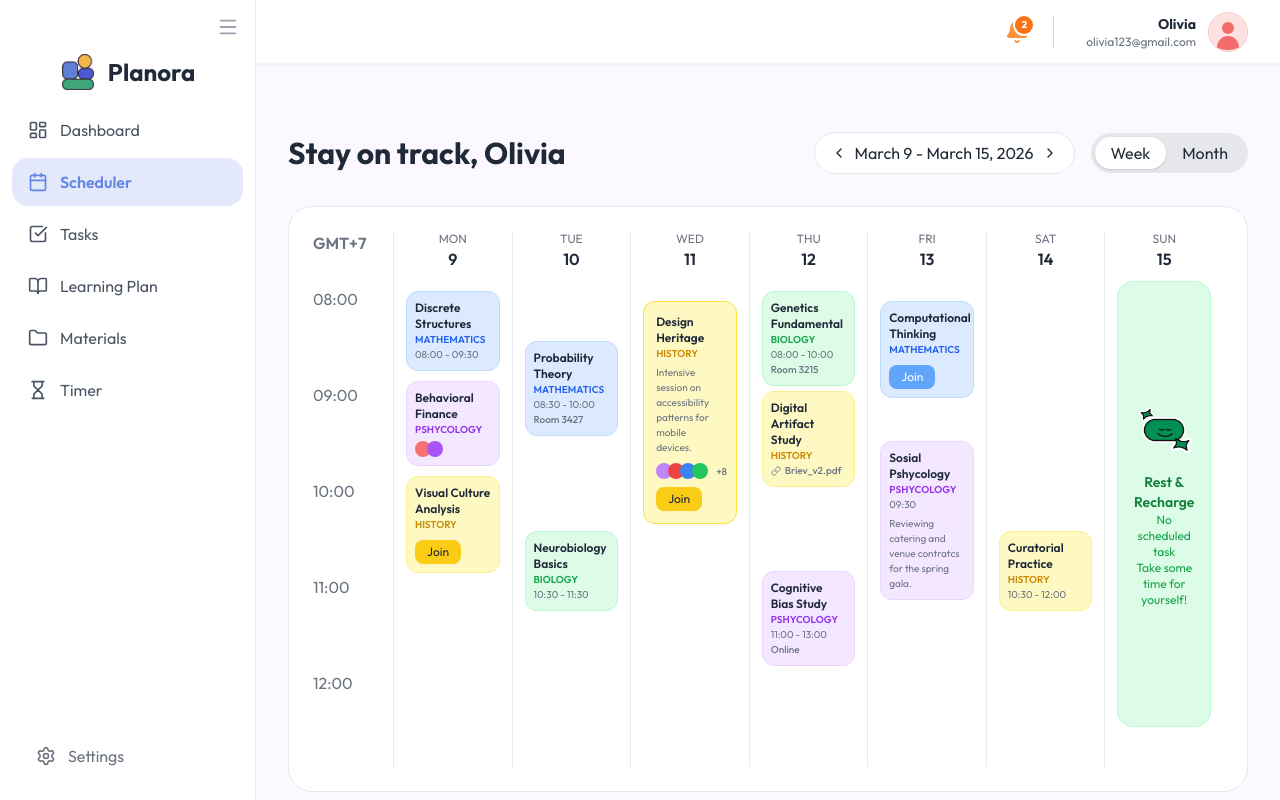
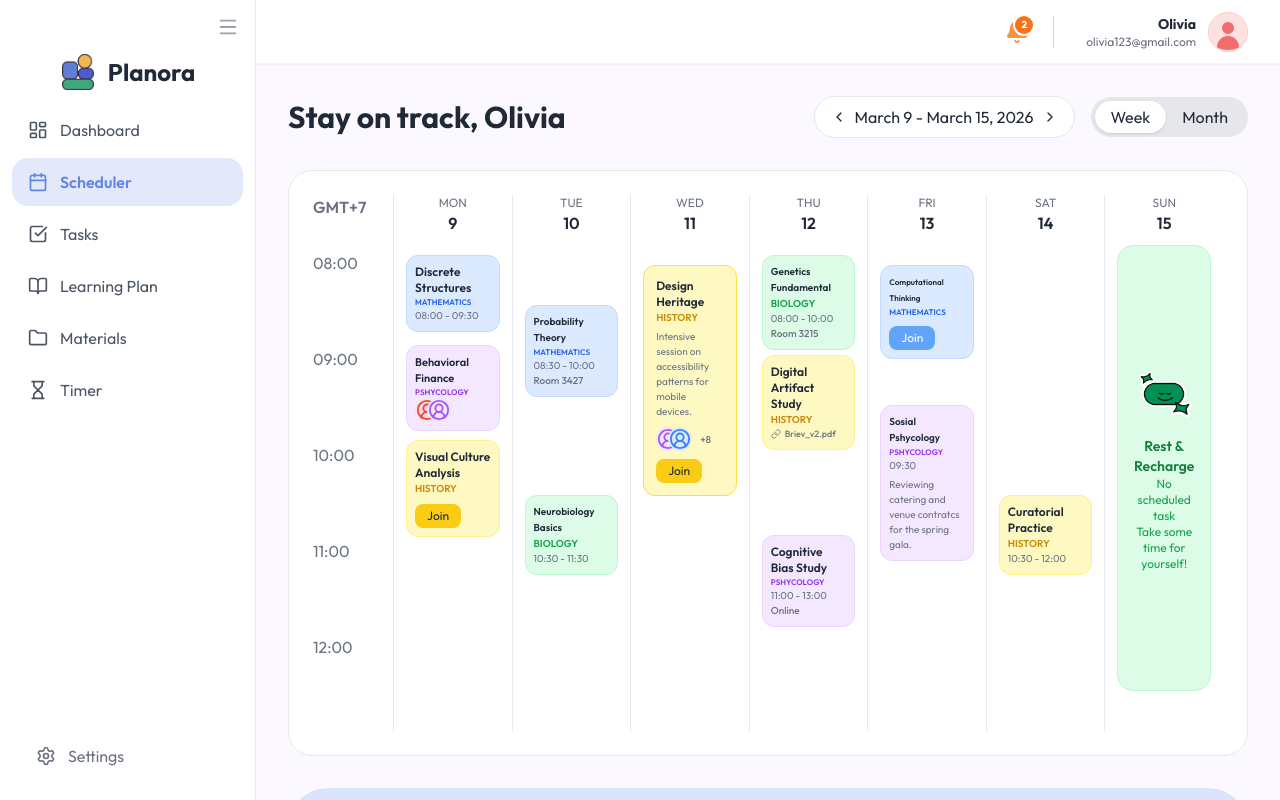
Before and after one commit to febbyvnr/planora, a React (Vite) app: page /scheduler/detailed in a window 1280 px wide. Shown: the top 800 px of the page. Built offline with nearby package versions, Linux system fonts and the light colour scheme.

Commit message:
icon user

```diff
--- a/src/pages/Scheduler_Detailed.jsx
+++ b/src/pages/Scheduler_Detailed.jsx
@@ -1,4 +1,4 @@
-import { ChevronLeft, ChevronRight, Link } from "lucide-react";
+import { ChevronLeft, ChevronRight, Link, CircleUserRound } from "lucide-react";
 import restImg from "../assets/images/scheduler-rest.png";
 import { useState } from "react";
 import footer from "../assets/images/schedule_detailed-footer.png"
@@ -75,11 +75,8 @@ export default function Scheduler_Detailed() {
 
     const shorten = (text) => {
         if (!text) return "";
-
         const width = window.innerWidth;
-
         let limit;
-
         if (width >= 1280) {
             limit = 80;
         } else if (width >= 645) {
@@ -89,12 +86,11 @@ export default function Scheduler_Detailed() {
         } else {
             limit = 15;
         }
-
         return text.length > limit ? text.slice(0, limit) + ".." : text;
     };
 
     return (
-        <div className="space-y-8 pt-6 sm:pt-8 lg:pt-9 px-3 sm:px-4 lg:px-0">
+        <div className="space-y-8 px-3 sm:px-4 lg:px-0">
             <div className="flex flex-col sm:flex-row sm:justify-between sm:items-center gap-4">
                 <h1 className="text-2xl sm:text-3xl font-bold">
                     Stay on track, Olivia
@@ -148,7 +144,7 @@ export default function Scheduler_Detailed() {
                                             <p className="text-xs font-semibold">
                                                 Discrete Structures
                                             </p>
-                                            <p className="text-[10px] text-blue-600 font-semibold">
+                                            <p className="text-[10px] lg:text-[8px] text-blue-600 font-semibold">
                                                 MATHEMATICS
                                             </p>
                                             <p className="text-[10px] text-gray-500">
@@ -156,15 +152,19 @@ export default function Scheduler_Detailed() {
                                             </p>
                                         </div>
                                         <div className="absolute top-[150px] left-3 right-3 bg-purple-100 border border-purple-200 rounded-xl p-2">
-                                            <p className="text-xs font-semibold">
+                                            <p className="text-xs lg:text-[11px] font-semibold">
                                                 Behavioral Finance
                                             </p>
-                                            <p className="text-[10px] text-purple-600 font-semibold">
+                                            <p className="text-[10px] lg:text-[8px] text-purple-600 font-semibold">
                                                 PSHYCOLOGY
                                             </p>
-                                            <div className="flex -space-x-1 mt-1">
-                                                <div className="w-4 h-4 rounded-full bg-red-400"></div>
-                                                <div className="w-4 h-4 rounded-full bg-purple-500"></div>
+                                            <div className="flex -space-x-3">
+                                                <div className="w-6 h-6 rounded-full flex items-center justify-center border bg-red-100">
+                                                    <CircleUserRound size={22} className="text-red-500"/>
+                                                </div>
+                                                <div className="w-6 h-6 rounded-full flex items-center justify-center border bg-purple-100">
+                                                    <CircleUserRound size={22} className="text-purple-500"/>
+                                                </div>
                                             </div>
                                         </div>
                                         <div className="absolute top-[245px] left-3 right-3 bg-yellow-100 border border-yellow-200 rounded-xl p-2">
@@ -183,10 +183,10 @@ export default function Scheduler_Detailed() {
                                 {i===1 && (
                                     <>
                                         <div className="absolute top-[110px] left-3 right-3 bg-blue-100 border border-blue-200 rounded-xl p-2">
-                                            <p className="text-xs font-semibold">
+                                            <p className="text-xs lg:text-[10px] font-semibold">
                                                 Probability Theory
                                             </p>
-                                            <p className="text-[10px] text-blue-600 font-semibold">
+                                            <p className="text-[10px] lg:text-[8px] text-blue-600 font-semibold">
                                                 MATHEMATICS
                                             </p>
                                             <p className="text-[10px] text-gray-500">
@@ -197,7 +197,7 @@ export default function Scheduler_Detailed() {
                                             </p>
                                         </div>
                                         <div className="absolute top-[300px] left-3 right-3 bg-green-100 border border-green-200 rounded-xl p-2">
-                                            <p className="text-xs font-semibold">
+                                            <p className="text-xs lg:text-[10px] font-semibold">
                                                 Neurobiology Basics
                                             </p>
                                             <p className="text-[10px] text-green-600 font-semibold">
@@ -221,11 +221,13 @@ export default function Scheduler_Detailed() {
                                             Intensive session on accessibility patterns for mobile devices.
                                         </p>
                                         <div className="flex items-center gap-2 mt-2">
-                                            <div className="flex -space-x-1">
-                                                <div className="w-4 h-4 rounded-full bg-purple-400"></div>
-                                                <div className="w-4 h-4 rounded-full bg-red-500"></div>
-                                                <div className="w-4 h-4 rounded-full bg-blue-500"></div>
-                                                <div className="w-4 h-4 rounded-full bg-green-500"></div>
+                                            <div className="flex -space-x-3">
+                                                <div className="w-6 h-6 rounded-full flex items-center justify-center border bg-purple-100">
+                                                    <CircleUserRound size={22} className="text-purple-500"/>
+                                                </div>
+                                                <div className="w-6 h-6 rounded-full flex items-center justify-center border bg-blue-100">
+                                                    <CircleUserRound size={22} className="text-blue-500"/>
+                                                </div>
                                             </div>
                                             <span className="text-[10px] text-gray-500 font-medium">
                                                 +8
@@ -239,7 +241,7 @@ export default function Scheduler_Detailed() {
                                 {i===3 && (
                                     <>
                                         <div className="absolute top-[60px] left-3 right-3 bg-green-100 border border-green-200 rounded-xl p-2">
-                                            <p className="text-xs font-semibold">
+                                            <p className="text-xs lg:text-[10px] font-semibold">
                                                 Genetics Fundamental
                                             </p>
                                             <p className="text-[10px] text-green-600 font-semibold">
@@ -259,7 +261,7 @@ export default function Scheduler_Detailed() {
                                             <p className="text-[10px] text-yellow-600 font-semibold">
                                                 HISTORY
                                             </p>
-                                            <div className="flex items-center gap-1 text-[10px] text-gray-500 font-medium">
+                                            <div className="flex items-center gap-1 text-[10px] lg:text-[9px] text-gray-500 font-medium">
                                                 <Link size={10}/>
                                                 <span>Briev_v2.pdf</span>
                                             </div>
@@ -268,7 +270,7 @@ export default function Scheduler_Detailed() {
                                             <p className="text-xs font-semibold">
                                                 Cognitive Bias Study
                                             </p>
-                                            <p className="text-[10px] text-purple-600 font-semibold">
+                                            <p className="text-[10px] lg:text-[8px] text-purple-600 font-semibold">
                                                 PSHYCOLOGY
                                             </p>
                                             <p className="text-[10px] text-gray-500">
@@ -283,10 +285,10 @@ export default function Scheduler_Detailed() {
                                 {i===4 && (
                                     <>
                                         <div className="absolute top-[70px] left-3 right-3 bg-blue-100 border border-blue-200 rounded-xl p-2">
-                                            <p className="text-xs font-semibold">
+                                            <p className="text-xs lg:text-[8px] font-semibold">
                                                 Computational Thinking
                                             </p>
-                                            <p className="text-[10px] text-blue-600 font-semibold">
+                                            <p className="text-[10px] lg:text-[8px] text-blue-600 font-semibold">
                                                 MATHEMATICS
                                             </p>
 
@@ -295,10 +297,10 @@ export default function Scheduler_Detailed() {
                                             </button>
                                         </div>
                                         <div className="absolute top-[210px] left-3 right-3 bg-purple-100 border border-purple-200 rounded-xl p-2">
-                                            <p className="text-xs font-semibold">
+                                            <p className="text-xs lg:text-[10px] font-semibold">
                                                 Sosial Pshycology
                                             </p>
-                                            <p className="text-[10px] text-purple-600 font-semibold">
+                                            <p className="text-[10px] lg:text-[8px] text-purple-600 font-semibold">
                                                 PSHYCOLOGY
                                             </p>
                                             <p className="text-[10px] text-gray-500">
```
Also changed, not shown: src/pages/Scheduler.jsx (+40 -16 lines). Lines whose indentation alone changed are shown as unchanged.
